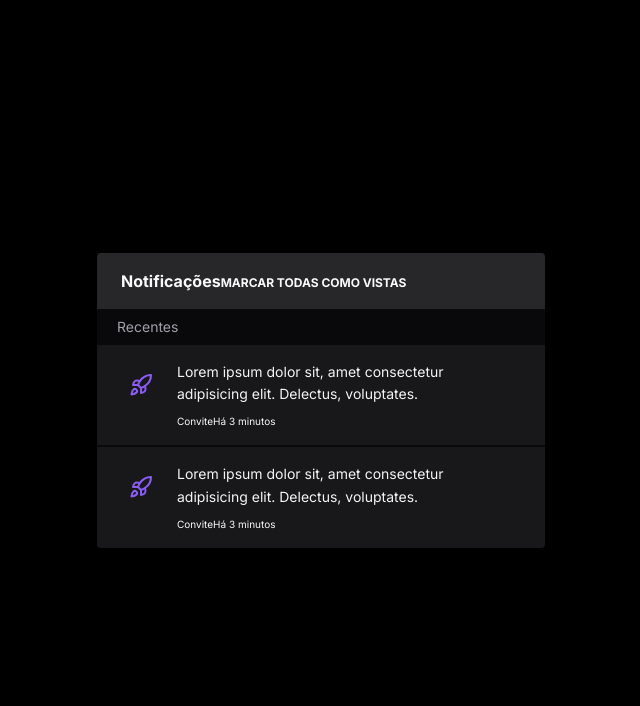
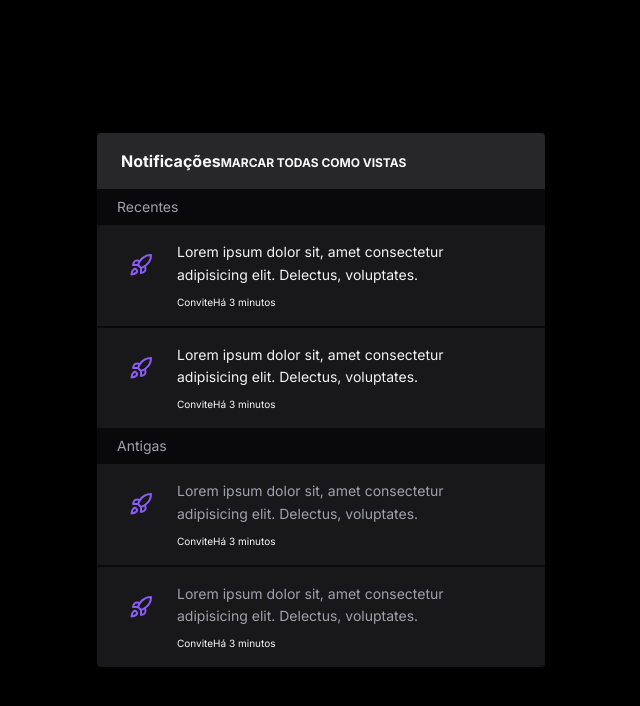
Before and after one commit to Marcelovqvd/widget-notifications, a Next.js app: page / in a window 1280 px wide. Shown: the top 706 px of the page, without its empty margins (319-959 px from the left). Built offline with nearby package versions, Linux system fonts and the light colour scheme.

Commit message:
main styles

```diff
--- a/src/app/components/Widget.tsx
+++ b/src/app/components/Widget.tsx
@@ -47,6 +47,42 @@ export default function Widget() {
           </div>
         </div>
       </div>
+
+      <div>
+        <div className='bg-zinc-950 px-5 py-2 text-sm text-zinc-400'>
+          Antigas
+        </div>
+
+        <div className='divide-y-2 divide-zinc-950'>
+          <div className='bg-zinc-900 px-8 py-4 flex items-start gap-6'>
+            <Rocket className='w-6 h-6 text-violet-500 mt-3' />
+            <div className='flex-1 flex flex-col gap-2'>
+              <p className='text-sm leading-relaxed text-zinc-400'>
+                Lorem ipsum dolor sit, amet consectetur adipisicing elit.
+                Delectus, voluptates.
+              </p>
+              <div className='text-xxs tetx-zinc-400 flez items-center gap-1'>
+                <span>Convite</span>
+                <span>Há 3 minutos</span>
+              </div>
+            </div>
+          </div>
+
+          <div className='bg-zinc-900 px-8 py-4 flex items-start gap-6'>
+            <Rocket className='w-6 h-6 text-violet-500 mt-3' />
+            <div className='flex-1 flex flex-col gap-2'>
+              <p className='text-sm leading-relaxed text-zinc-400'>
+                Lorem ipsum dolor sit, amet consectetur adipisicing elit.
+                Delectus, voluptates.
+              </p>
+              <div className='text-xxs tetx-zinc-400 flez items-center gap-1'>
+                <span>Convite</span>
+                <span>Há 3 minutos</span>
+              </div>
+            </div>
+          </div>
+        </div>
+      </div>
     </div>
   )
 }
```
